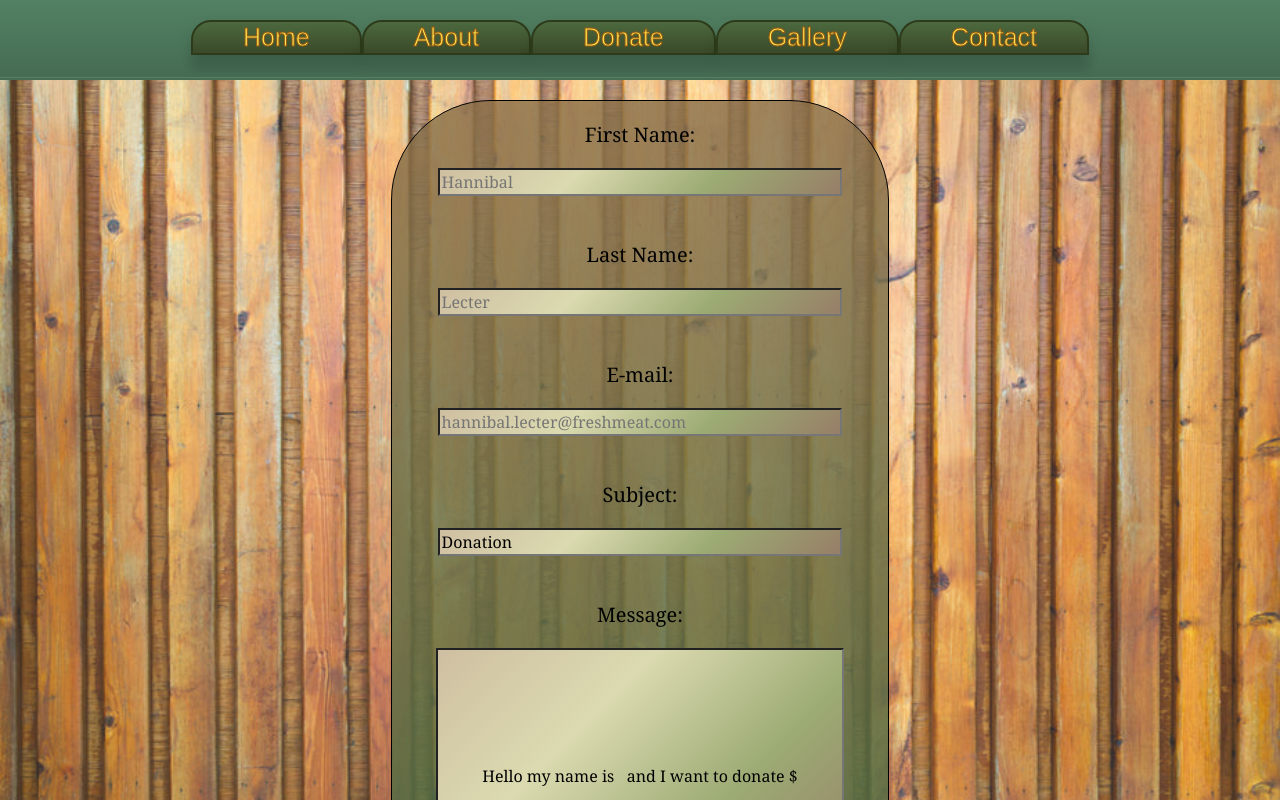
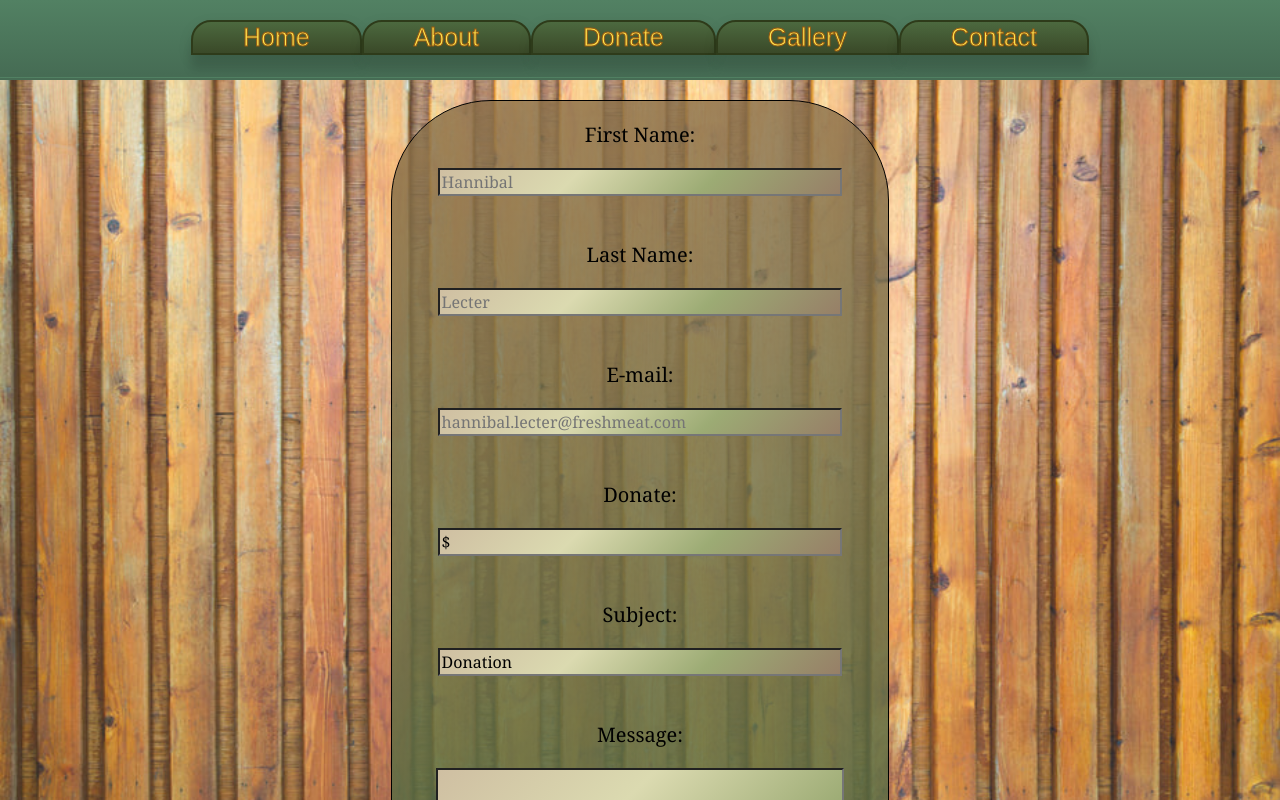
Before and after one commit to CodecoolGlobal/react-for-a-cause-react-rBabett, a React (Create React App) app in the folder cat-react/: page / in a window 1280 px wide. Both pictures are taken after a click on the button "Donate". Shown: the top 800 px of the page. Built offline with nearby package versions, Linux system fonts and the light colour scheme.

Commit message:
adopt buttons show contact page

```diff
--- a/cat-react/src/App.js
+++ b/cat-react/src/App.js
@@ -2,7 +2,6 @@ import { useState } from 'react';
 import './App.css';
 import Navbar from './components/Navbar';
 import About from './components/About';
-import Donate from './components/Donate';
 import Gallery from './components/Gallery';
 import Contact from './components/Contact';
 import Home from './components/Home';
@@ -10,6 +9,10 @@ import Home from './components/Home';
 
 function App() {
   const [ActivePage, setActivePage] = useState('Home');
+
+  function switchToContactPage() {
+    setActivePage('Contact');
+  }
 
   return (
     <div id="container">
@@ -19,7 +22,7 @@ function App() {
       <div id="page">
         {(ActivePage === 'About') ? (<About />)
         : (ActivePage === 'Donate') ? (<Contact actvivePage={ActivePage} />)
-        : (ActivePage === 'Gallery') ? (<Gallery />)
+        : (ActivePage === 'Gallery') ? (<Gallery onAdoptClick={switchToContactPage}/>)
         : (ActivePage === 'Contact') ? (<Contact ActivePage={ActivePage} />)
         : (<Home />)
         }
--- a/cat-react/src/components/AnimalCard.js
+++ b/cat-react/src/components/AnimalCard.js
@@ -1,6 +1,7 @@
 import Button from "./Button";
+import Home from "./Home";
 
-const AnimalCard = ({ animals }) => {
+const AnimalCard = ({ animals, onAdoptClick }) => {
   return (
     <div className="animal_cards">
       {animals.map(({name, image, age, toy}) => (
@@ -17,6 +18,7 @@ const AnimalCard = ({ animals }) => {
               Favorite toy: {toy}
             </p>
             <Button
+              handleClick={onAdoptClick}
               key={name + "btn"}
               className="submit_buttons"
               text="Adopt"
--- a/cat-react/src/components/Contact.js
+++ b/cat-react/src/components/Contact.js
@@ -126,6 +126,11 @@ const Contact = (actvivePage) => {
     </div>
 
     <div className="input_segments">
+    <p className="input">Donate:</p>
+    {donateInputField}
+    </div>
+
+    <div className="input_segments">
     <p className="input">Subject:</p>
     {subjectInputField}
     </div>
@@ -142,6 +147,8 @@ const Contact = (actvivePage) => {
 
 
   function submitKey() {
+
+
 
     for (let i = 0; i < contactInputs.length; i++){
 
@@ -185,14 +192,19 @@ const Contact = (actvivePage) => {
     }
   }
 
-  console.log(submitPage);
 
-  if (submitPage === true) {
+  if (submitPage === true && currentPage === 'Contact') {
     contactForm(firstNameInput, lastNameInput, emailInput, subjectInput, messageInput);
     content =
     <><div>
     We appreciate you contacting us. One of our colleagues will get back in touch with you soon!
     Have a great day!
+    </div>
+    </>
+  } else if (submitPage === true && currentPage === 'Donate') {
+    content =
+    <><div>
+    AV FD D DT
     </div>
     </>
   }
--- a/cat-react/src/components/Gallery.js
+++ b/cat-react/src/components/Gallery.js
@@ -2,7 +2,7 @@ import AnimalCard from './AnimalCard';
 import {useEffect, useState} from 'react';
 import animals from './AnimalsObject';
 
-const Gallery = () => {
+const Gallery = (props) => {
   const [images, setImages] = useState([]);
 
   useEffect(() => {
@@ -15,11 +15,10 @@ const Gallery = () => {
     })
   }, [])
 
-  console.log(images);
 
   return (
     <div id="animals_container">
-        <AnimalCard animals={images}/>
+        <AnimalCard onAdoptClick={props.onAdoptClick} animals={images} />
     </div>
   )
 }
```
